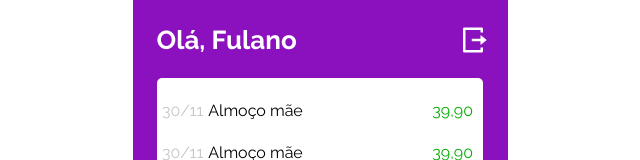
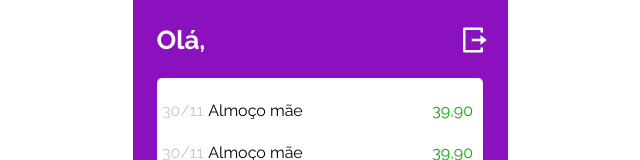
Before and after one commit to patrickdemurtas/projeto14-mywallet-front, a React (Create React App) app: page /home in a window 1280 px wide. Shown: the top 160 px of the page, without its empty margins (320-960 px from the left). Built offline with nearby package versions, Linux system fonts and the light colour scheme; a web font is replaced by a local one.

Commit message:
pequeno ajuste

```diff
--- a/src/components/TelaHome.js
+++ b/src/components/TelaHome.js
@@ -4,15 +4,18 @@ import axios from "axios";
 import { FaPlusCircle, FaMinusCircle } from 'react-icons/fa'
 import { RiLogoutBoxRLine } from 'react-icons/ri'
 
+
 export default function TelaHome() {
 
+
+const Name = localStorage.getItem("name")
 
     return (
 
         <>
 
             <HeaderHome>
-                <p>Olá, Fulano</p>
+                <p>Olá, {Name}</p>
                 <RiLogoutBoxRLine style={{ color: "white", fontSize: "30", marginRight: "20px", cursor: "pointer" }} />
             </HeaderHome>
 
```
